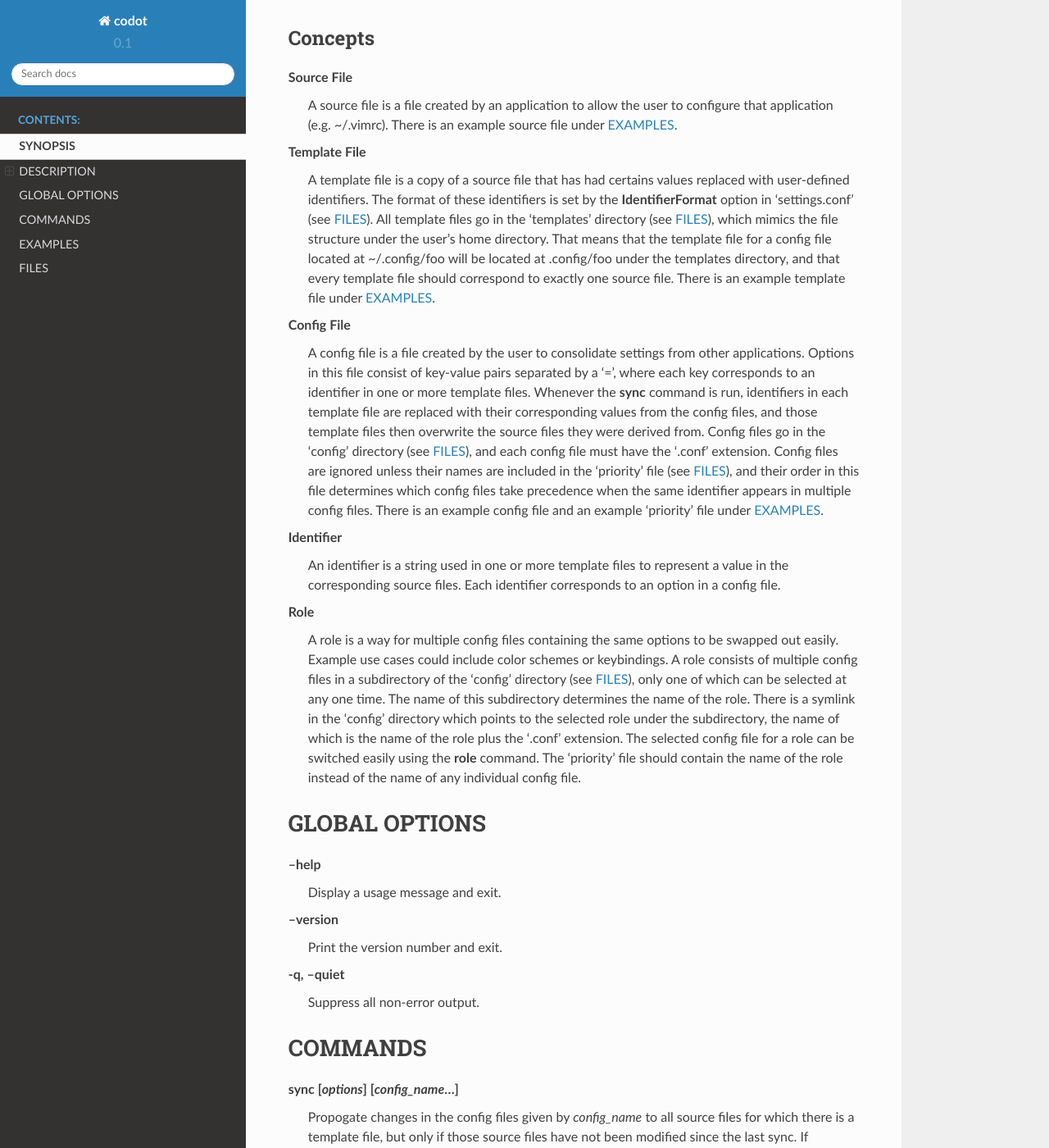
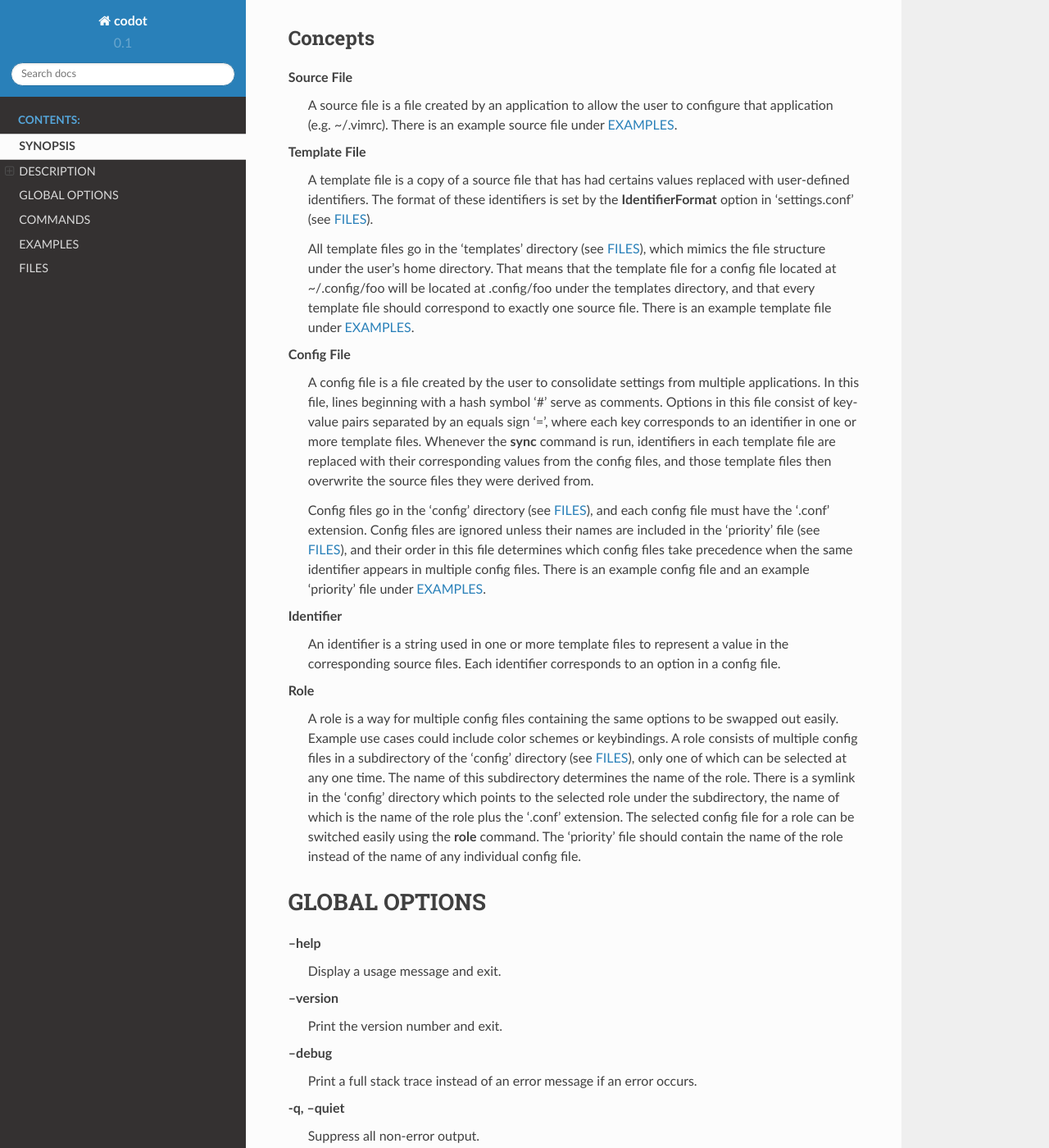
Before and after one commit to lostatc/codot, a Sphinx documentation site: the page built from docs/codot.1.rst, in a window 1280 px wide and 1400 px high, scrolled down 311 px. Shown: the whole window at 82% size. Built offline with Sphinx 7.4.7 and the Read the Docs theme 2.0.0, drawn with Linux system fonts in a browser that asks for light colours.

Commit message:
Add '--debug' option

```diff
--- a/docs/codot.1.rst
+++ b/docs/codot.1.rst
@@ -17,27 +17,31 @@ Source File
 Template File
     A template file is a copy of a source file that has had certains values
     replaced with user-defined identifiers. The format of these identifiers is
-    set by the **IdentifierFormat** option in 'settings.conf' (see FILES_). All
-    template files go in the 'templates' directory (see FILES_), which mimics
-    the file structure under the user's home directory. That means that the
-    template file for a config file located at ~/.config/foo will be located at
-    .config/foo under the templates directory, and that every template file
-    should correspond to exactly one source file. There is an example template
-    file under EXAMPLES_.
+    set by the **IdentifierFormat** option in 'settings.conf' (see FILES_).
+
+    All template files go in the 'templates' directory (see FILES_), which
+    mimics the file structure under the user's home directory. That means that
+    the template file for a config file located at ~/.config/foo will be
+    located at .config/foo under the templates directory, and that every
+    template file should correspond to exactly one source file. There is an
+    example template file under EXAMPLES_.
 
 Config File
     A config file is a file created by the user to consolidate settings from
-    other applications. Options in this file consist of key-value pairs
-    separated by a '=', where each key corresponds to an identifier in one or
-    more template files. Whenever the **sync** command is run, identifiers in
-    each template file are replaced with their corresponding values from the
-    config files, and those template files then overwrite the source files they
-    were derived from. Config files go in the 'config' directory (see FILES_),
-    and each config file must have the '.conf' extension. Config files are
-    ignored unless their names are included in the 'priority' file (see
-    FILES_), and their order in this file determines which config files take
-    precedence when the same identifier appears in multiple config files. There
-    is an example config file and an example 'priority' file under EXAMPLES_.
+    multiple applications. In this file, lines beginning with a hash symbol '#'
+    serve as comments. Options in this file consist of key-value pairs
+    separated by an equals sign '=', where each key corresponds to an
+    identifier in one or more template files. Whenever the **sync** command is
+    run, identifiers in each template file are replaced with their
+    corresponding values from the config files, and those template files then
+    overwrite the source files they were derived from.
+
+    Config files go in the 'config' directory (see FILES_), and each config
+    file must have the '.conf' extension. Config files are ignored unless their
+    names are included in the 'priority' file (see FILES_), and their order in
+    this file determines which config files take precedence when the same
+    identifier appears in multiple config files. There is an example config
+    file and an example 'priority' file under EXAMPLES_.
 
 Identifier
     An identifier is a string used in one or more template files to represent a
@@ -53,7 +57,7 @@ Role
     role. There is a symlink in the 'config' directory which points to the
     selected role under the subdirectory, the name of which is the name of the
     role plus the '.conf' extension.  The selected config file for a role can
-    be switched easily using the **role** command.  The 'priority' file should
+    be switched easily using the **role** command. The 'priority' file should
     contain the name of the role instead of the name of any individual config
     file.
 
@@ -64,6 +68,9 @@ GLOBAL OPTIONS
 
 **--version**
     Print the version number and exit.
+
+**--debug**
+    Print a full stack trace instead of an error message if an error occurs.
 
 **-q**, **--quiet**
     Suppress all non-error output.
```
Also changed, not shown: 2 other files.
